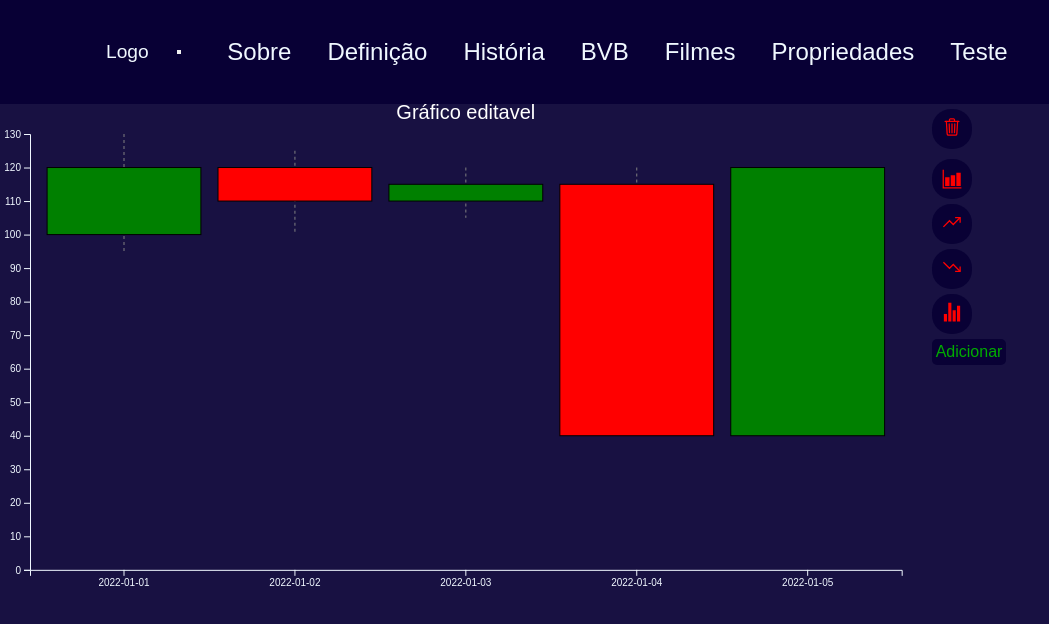
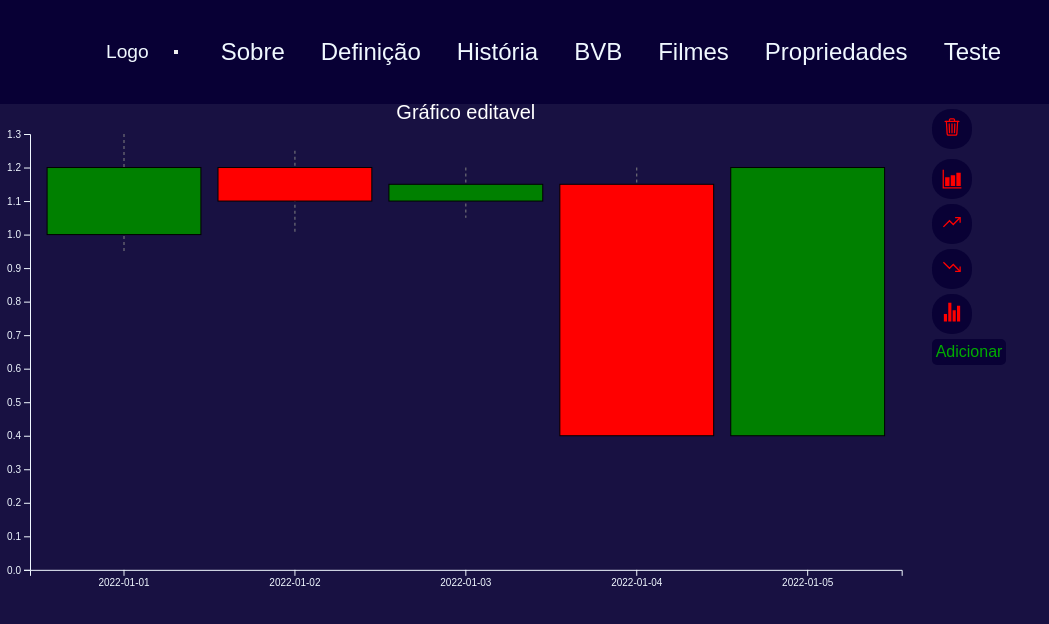
Before and after one commit to moh4b-z/Bolsa-de-Valores_sesi, a plain HTML site: page teste2.html in a window 1280 px wide. Shown: the full height of the page, 0-1049 px from the left. Drawn offline with nearby package versions, Linux system fonts and the light colour scheme.

Commit message:
correção

```diff
--- a/Bolsavalores.css
+++ b/Bolsavalores.css
@@ -28,6 +28,7 @@ html {
 .logo{
     display: flex;
     align-items: center;
+    margin-right: 10px;
 }
 
 .logo img {
@@ -38,6 +39,7 @@ html {
 
 .sesi {
     width: 15vh;
+    margin-left: 10px;
 }
 
 header {
--- a/candlestick.js
+++ b/candlestick.js
@@ -1,10 +1,10 @@
 document.addEventListener('DOMContentLoaded', function() {
    let dados = [
-       { data: '2022-01-01', abertura: 100, fechamento: 120, minimo: 95, maximo: 130 },
-       { data: '2022-01-02', abertura: 120, fechamento: 110, minimo: 100, maximo: 125 },
-       { data: '2022-01-03', abertura: 110, fechamento: 115, minimo: 105, maximo: 120 },
-       { data: '2022-01-04', abertura: 115, fechamento: 40, minimo: 110, maximo: 120 },
-       { data: '2022-01-05', abertura: 40, fechamento: 120, minimo: 110, maximo: 120 },
+       { data: '2022-01-01', abertura: 1, fechamento: 1.20, minimo: 0.95, maximo: 1.30 },
+       { data: '2022-01-02', abertura: 1.20, fechamento: 1.10, minimo: 1, maximo: 1.25 },
+       { data: '2022-01-03', abertura: 1.10, fechamento: 1.15, minimo: 1.05, maximo: 1.20 },
+       { data: '2022-01-04', abertura: 1.15, fechamento: 0.40, minimo: 1.10, maximo: 1.20 },
+       { data: '2022-01-05', abertura: 0.40, fechamento: 1.20, minimo: 1.10, maximo: 1.20 },
    ];
 
    const largura = window.innerWidth * 0.681; // largura da janela
```
